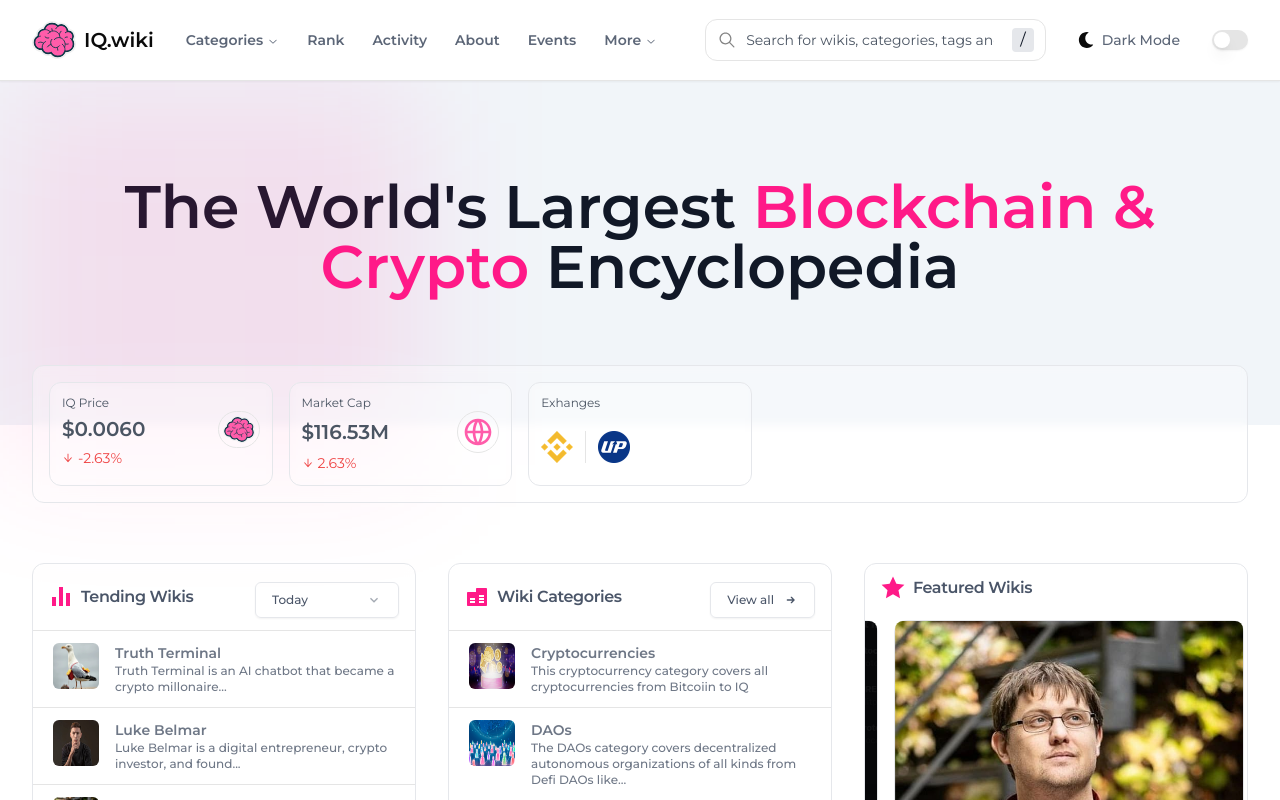
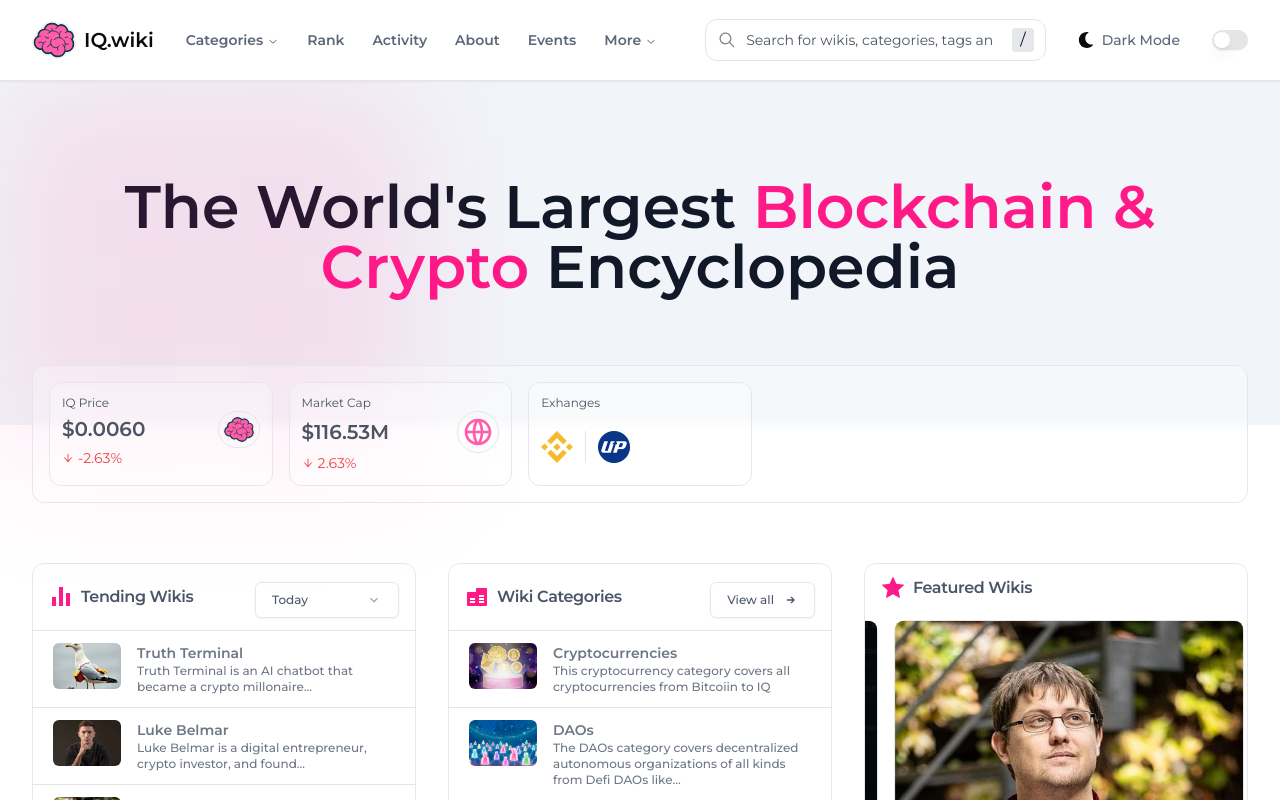
Before and after one commit to 5iveemmy/iQ.wiki., a Next.js app: page / in a window 1280 px wide. Shown: the top 800 px of the page. Built offline with nearby package versions, Linux system fonts and the light colour scheme.

Commit message:
fix: wiki box image width

```diff
--- a/src/app/reusbales/wikiBox.tsx
+++ b/src/app/reusbales/wikiBox.tsx
@@ -19,13 +19,13 @@
       className="flex gap-4 px-5 py-3 cursor-pointer hover:bg-gray-100 dark:hover:bg-[#ffffff14] border-t"
       onMouseDown={() => setSearchTerm && setSearchTerm(title)}
     >
-      <div className="w-[58px] h-[46px] aspect-square rounded-md">
+      <div className="min-w-[68px] h-[46px] aspect-square rounded-md">
         <Image
           src={img}
-          width={58}
-          height={46}
+          width={450}
+          height={450}
           alt="wiki image"
-          className="w-full h-full object-fill rounded-md"
+          className="w-full h-full object-cover rounded-md"
         />
       </div>
       <div className="flex flex-col">
```
Also changed, not shown: 1 other file (tests, documents, lock files or other folders).
